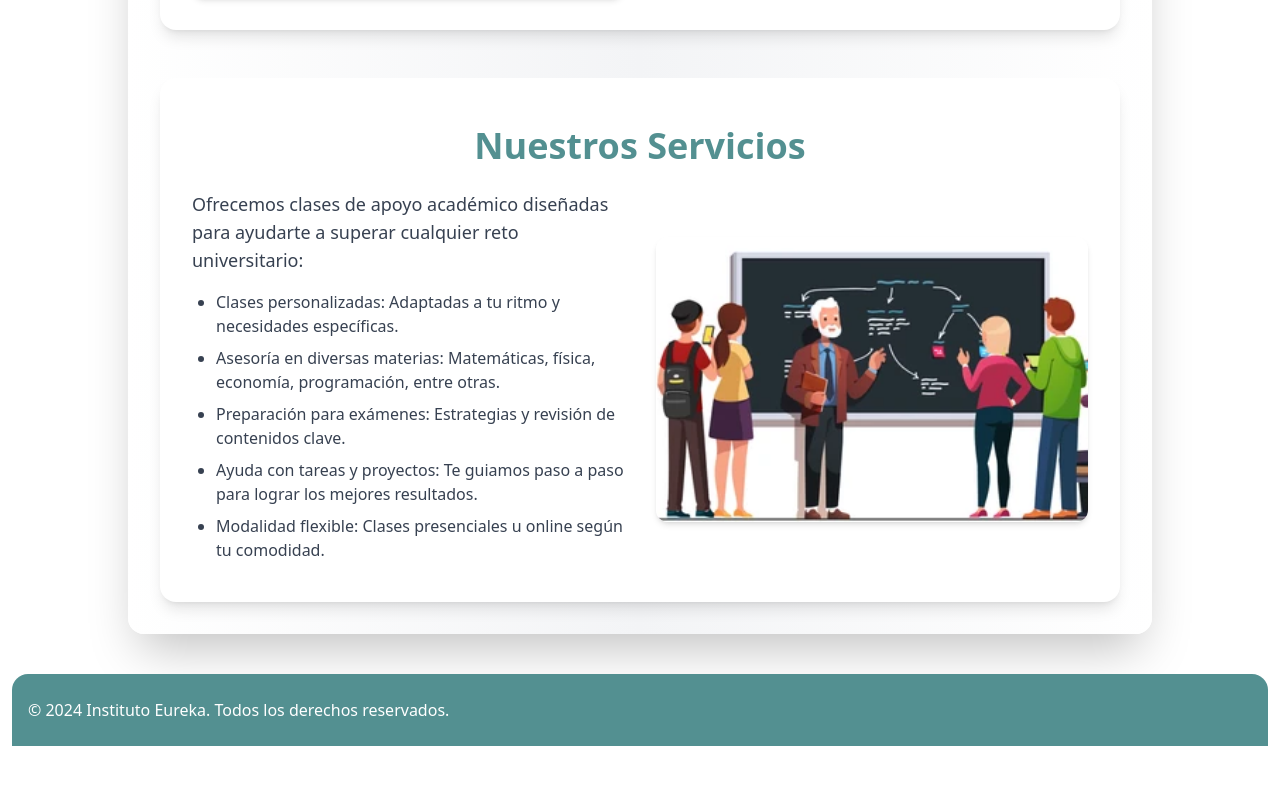
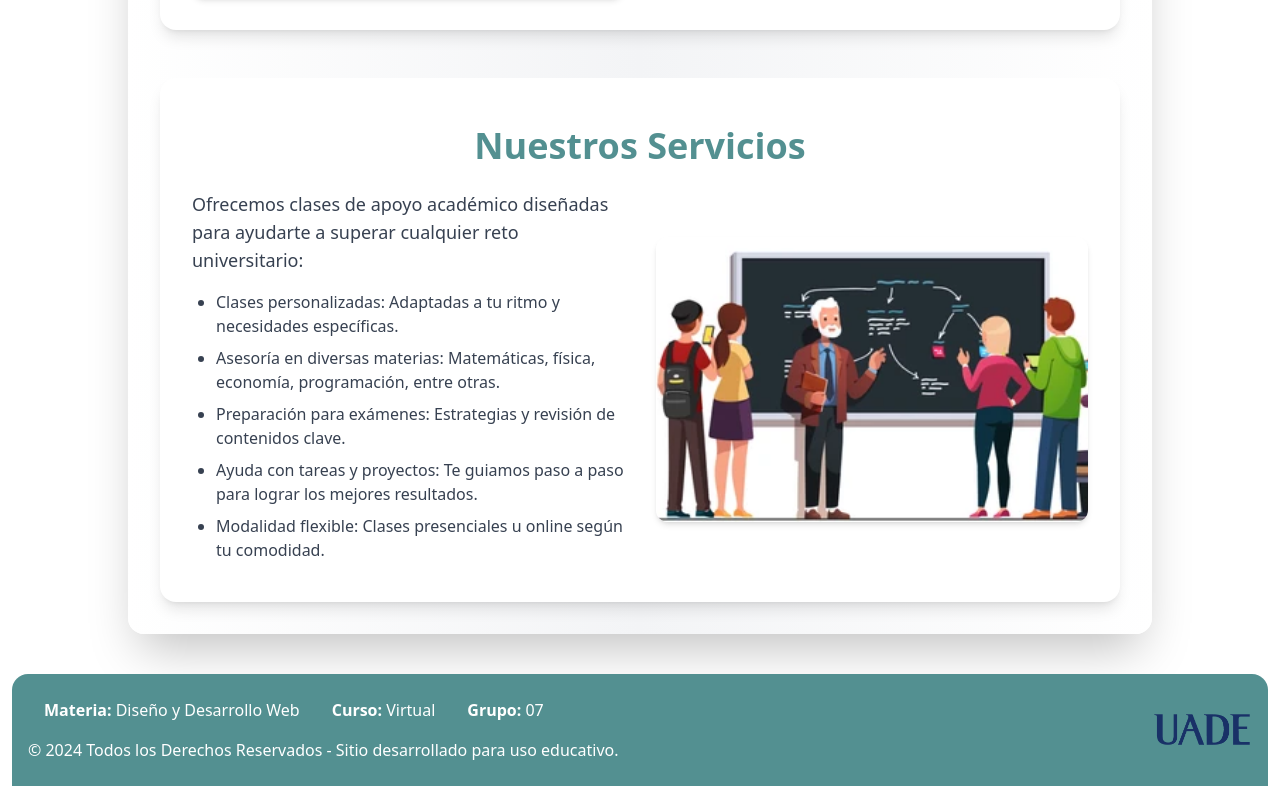
Before and after one commit to ianlio-git/eureka, a React (Vite) app: page / in a window 1280 px wide. Shown: the part 659-1445 px from the top of the page. Before the commit the page ends 1405 px from the top, so only its background shows below. Built offline with nearby package versions, Linux system fonts and the light colour scheme.

Commit message:
completo

```diff
--- a/src/components/footer.jsx
+++ b/src/components/footer.jsx
@@ -1,23 +1,39 @@
-// eslint-disable-next-line no-unused-vars
 import React from 'react';
 import { Link } from 'react-router-dom';
+import logo from '../img/LogoUADE.png'; // Asegúrate de que la ruta al logo sea correcta
 
-function footer() {
+function Footer() {
   return (
-    <footer className="bg-verde-agua rounded-t-2xl text-white py-6">
+    <footer className="bg-verde-agua rounded-t-2xl text-white py-6 mt-auto">
       <div className="container mx-auto px-4">
         <div className="flex flex-col md:flex-row justify-between items-center">
-          <p className="mb-2 md:mb-0 text-center md:text-left">&copy; 2024 Instituto Eureka. Todos los derechos reservados.</p>
-          <div className="flex space-x-6 mt-2 md:mt-0">
-            <Link to="#" title="Facebook" className="hover:text-green-300 transition-colors duration-300">
-              <i className="bi bi-facebook text-2xl"></i>
-            </Link>
-            <Link to="#" title="Twitter" className="hover:text-green-300 transition-colors duration-300">
-              <i className="bi bi-twitter text-2xl"></i>
-            </Link>
-            <Link to="#" title="Instagram" className="hover:text-green-300 transition-colors duration-300">
-              <i className="bi bi-instagram text-2xl"></i>
-            </Link>
+          {/* Información del footer */}
+          <div className="flex-grow-1 text-center md:text-left">
+            <div className="flex flex-col md:flex-row justify-center md:justify-start space-y-3 md:space-y-0">
+              <div className="md:px-4">
+                <p className="mb-1">
+                  <strong>Materia:</strong> Diseño y Desarrollo Web
+                </p>
+              </div>
+              <div className="md:px-4">
+                <p className="mb-1">
+                  <strong>Curso:</strong> Virtual
+                </p>
+              </div>
+              <div className="md:px-4">
+                <p className="mb-1">
+                  <strong>Grupo:</strong> 07
+                </p>
+              </div>
+            </div>
+            <div className="mt-3">
+              <p>&copy; 2024 Todos los Derechos Reservados - Sitio desarrollado para uso educativo.</p>
+            </div>
+          </div>
+
+          {/* Logo */}
+          <div className="flex justify-center items-center mt-4 md:mt-0">
+            <img src={logo} alt="Logo UADE" style={{ maxWidth: '100px' }} />
           </div>
         </div>
       </div>
@@ -25,4 +41,4 @@ function footer() {
   );
 }
 
-export default footer;
+export default Footer;
```
Also changed, not shown: src/img/LogoUADE.png (added).
